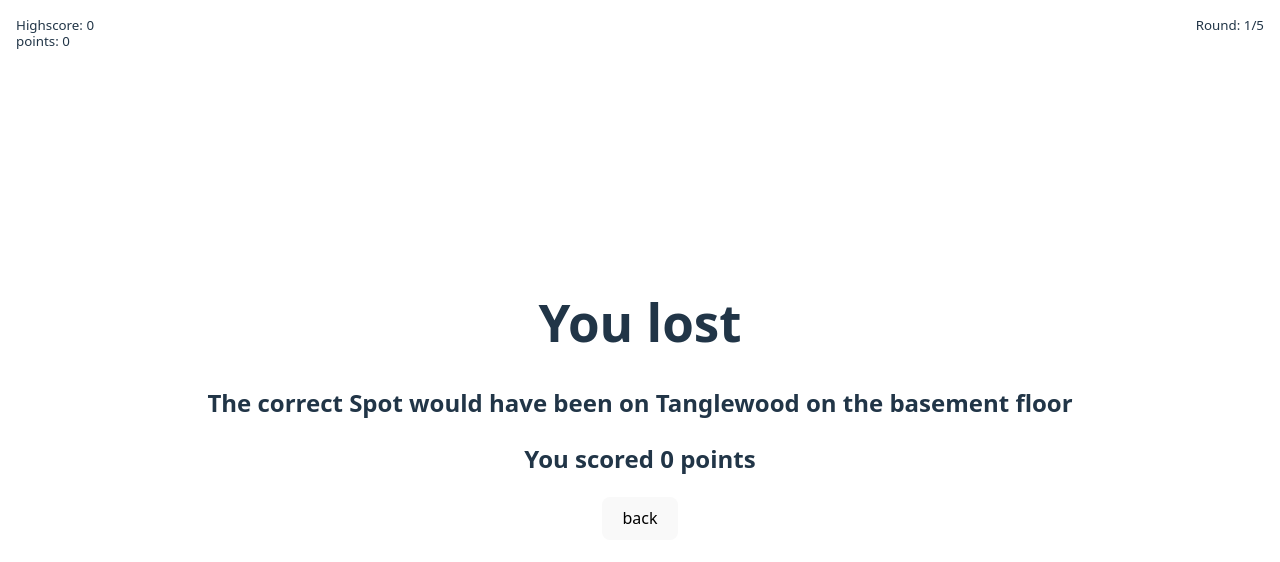
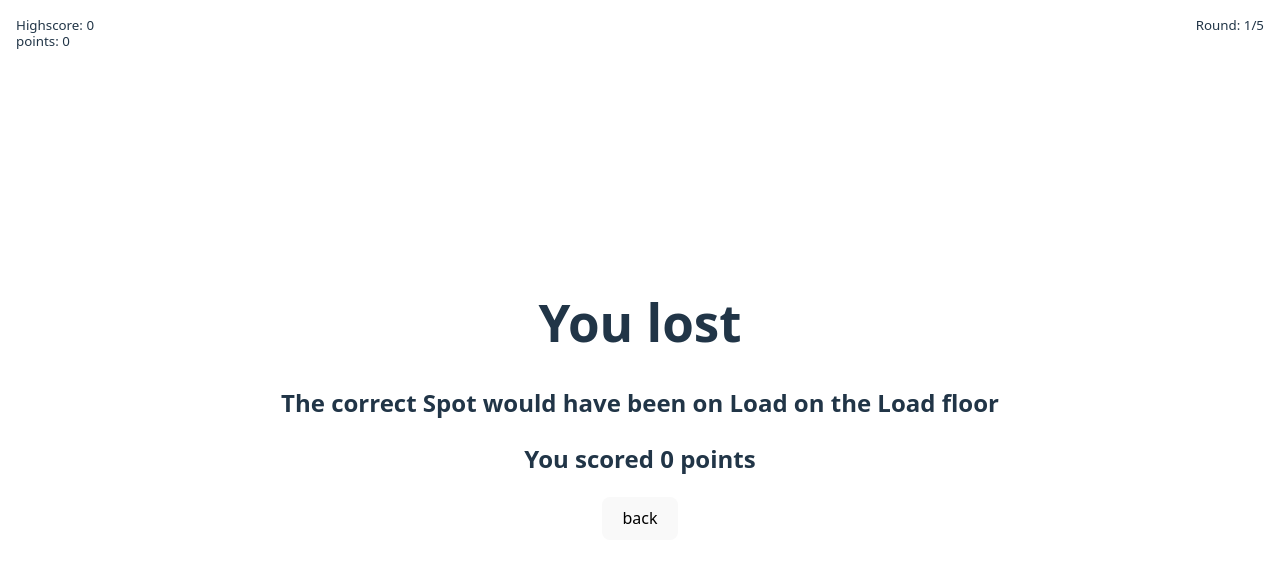
Before and after one commit to LenasStaedeli/phasmoguesser, a React (Vite) app: page /#/Looser in a window 1280 px wide. Shown: the top 562 px of the page. Built offline with nearby package versions, Linux system fonts and the light colour scheme.

Commit message:
add loading image between map role

```diff
--- a/src/App.jsx
+++ b/src/App.jsx
@@ -16,7 +16,7 @@ function App() {
     const [points, setPoints] = useState(0)
     const [roundcounter, setRoundcounter] = useState(0)
     const [highscore, setHighscore] = useState(0)
-    const [mapselect, setMapselect] = useState(1)
+    const [mapselect, setMapselect] = useState(0.5)
     return (
     <>
         <small
--- a/src/data/spots.json
+++ b/src/data/spots.json
@@ -1,4 +1,9 @@
 {
+  "0.5": {
+    "map": "Load",
+    "id": 1,
+    "floor": "Load"
+  },
   "1": {
     "map": "Tanglewood",
     "id": 1,
```
Also changed, not shown: public/Spots/Load/Load1Load.jpg (added).
